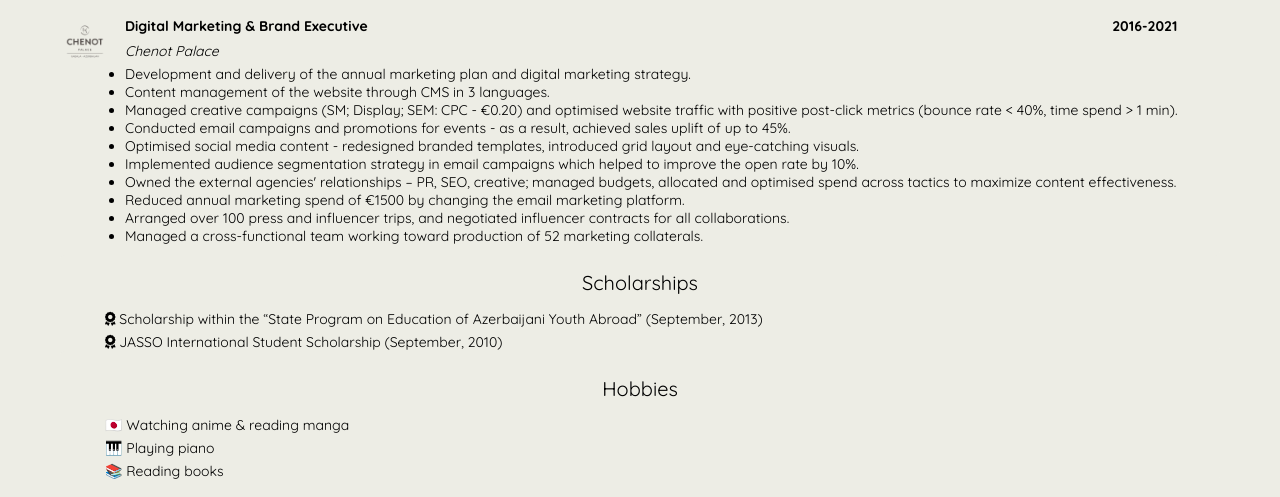
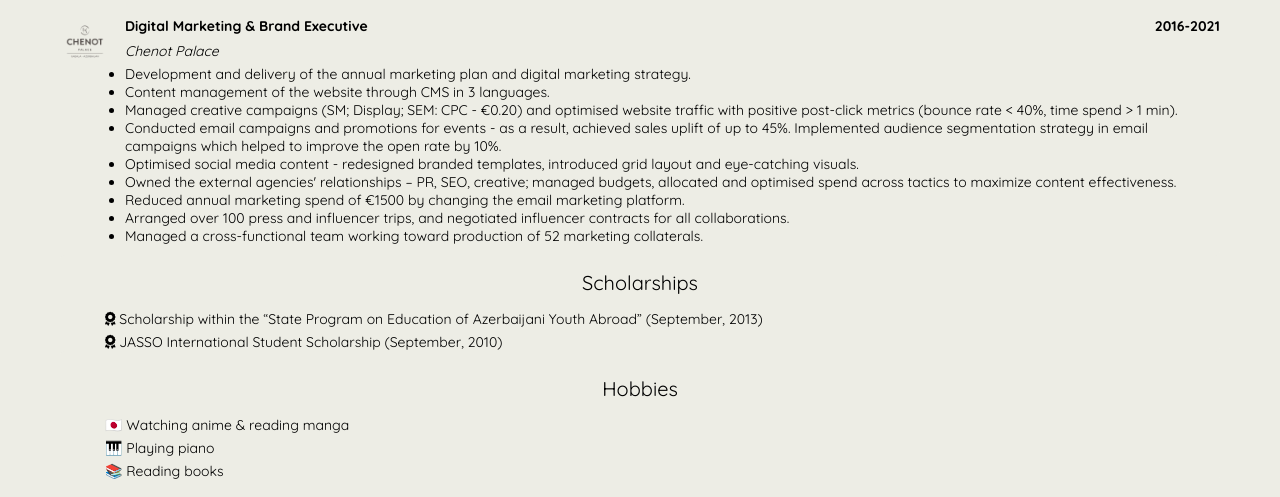
Before and after one commit to saidam90/saida-personal-portfolio, a plain HTML site: page resume.html in a window 1280 px wide. Shown: the part 1833-2330 px from the top of the page. Drawn offline with nearby package versions, Linux system fonts and the light colour scheme.

Commit message:
Fix resume layout

```diff
--- a/resume.html
+++ b/resume.html
@@ -282,9 +282,8 @@
                   <li>Development and delivery of the annual marketing plan and digital marketing strategy.</li>
                   <li>Content management of the website through CMS in 3 languages.</li>
                   <li>Managed creative campaigns (SM; Display; SEM: CPC - €0.20) and optimised website traffic with positive post-click metrics (bounce rate < 40%, time spend > 1 min).</li>
-                  <li>Conducted email campaigns and promotions for events - as a result, achieved sales uplift of up to 45%.</li>
+                  <li>Conducted email campaigns and promotions for events - as a result, achieved sales uplift of up to 45%. Implemented audience segmentation strategy in email campaigns which helped to improve the open rate by 10%.</li>
                   <li>Optimised social media content - redesigned branded templates, introduced grid layout and eye-catching visuals.</li>
-                  <li>Implemented audience segmentation strategy in email campaigns which helped to improve the open rate by 10%.</li>
                   <li>Owned the external agencies' relationships – PR, SEO, creative; managed budgets, allocated and optimised spend across tactics to maximize content effectiveness.</li>
                   <li>Reduced annual marketing spend of €1500 by changing the email marketing platform.</li>
                   <li>Arranged over 100 press and influencer trips, and negotiated influencer contracts for all collaborations.</li>
```
